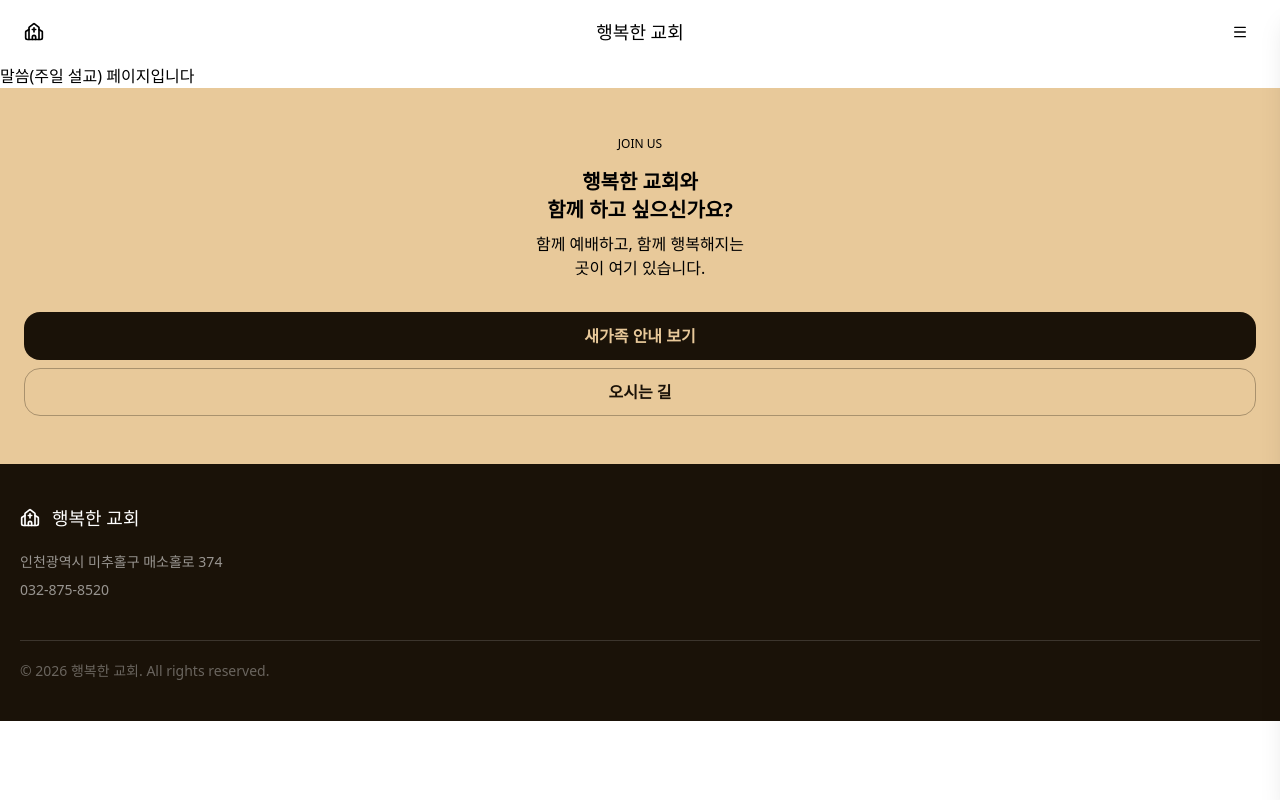
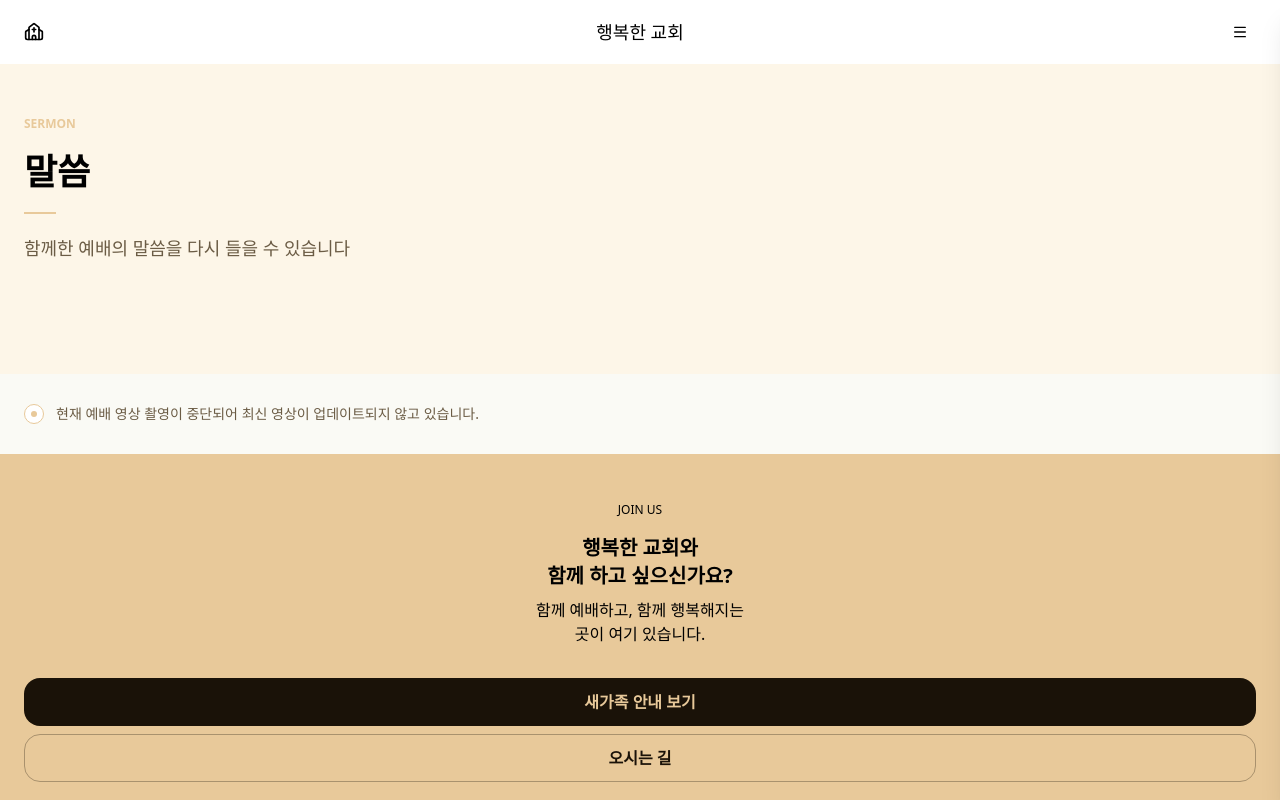
Before and after one commit to strawberryroll/haengbok-site, a Next.js app: page /sermon in a window 1280 px wide. Shown: the top 800 px of the page. Built offline with nearby package versions, Linux system fonts and the light colour scheme; no server answers.

Commit message:
feat: 말씀 페이지 기본 구조 구현

```diff
--- a/src/app/sermon/page.tsx
+++ b/src/app/sermon/page.tsx
@@ -1,3 +1,24 @@
+import PageHeader from '@/components/ui/PageHeader';
+
 export default function Page() {
-  return <div>말씀(주일 설교) 페이지입니다</div>;
+  return (
+    <>
+      <div className="bg-cream-light px-6 pb-15">
+        <PageHeader
+          eyebrow="SERMON"
+          title="말씀"
+          description="함께한 예배의 말씀을 다시 들을 수 있습니다"
+        />
+      </div>
+      <div className="flex h-10 items-center gap-3 bg-ivory px-6 py-10">
+        {/* 원마커 */}
+        <div className="flex h-5 w-5 shrink-0 items-center justify-center rounded-full border border-cream bg-white">
+          <div className="h-1.5 w-1.5 rounded-full bg-cream" />
+        </div>
+        <p className="text-sm text-description">
+          현재 예배 영상 촬영이 중단되어 최신 영상이 업데이트되지 않고 있습니다.
+        </p>
+      </div>
+    </>
+  );
 }
```
